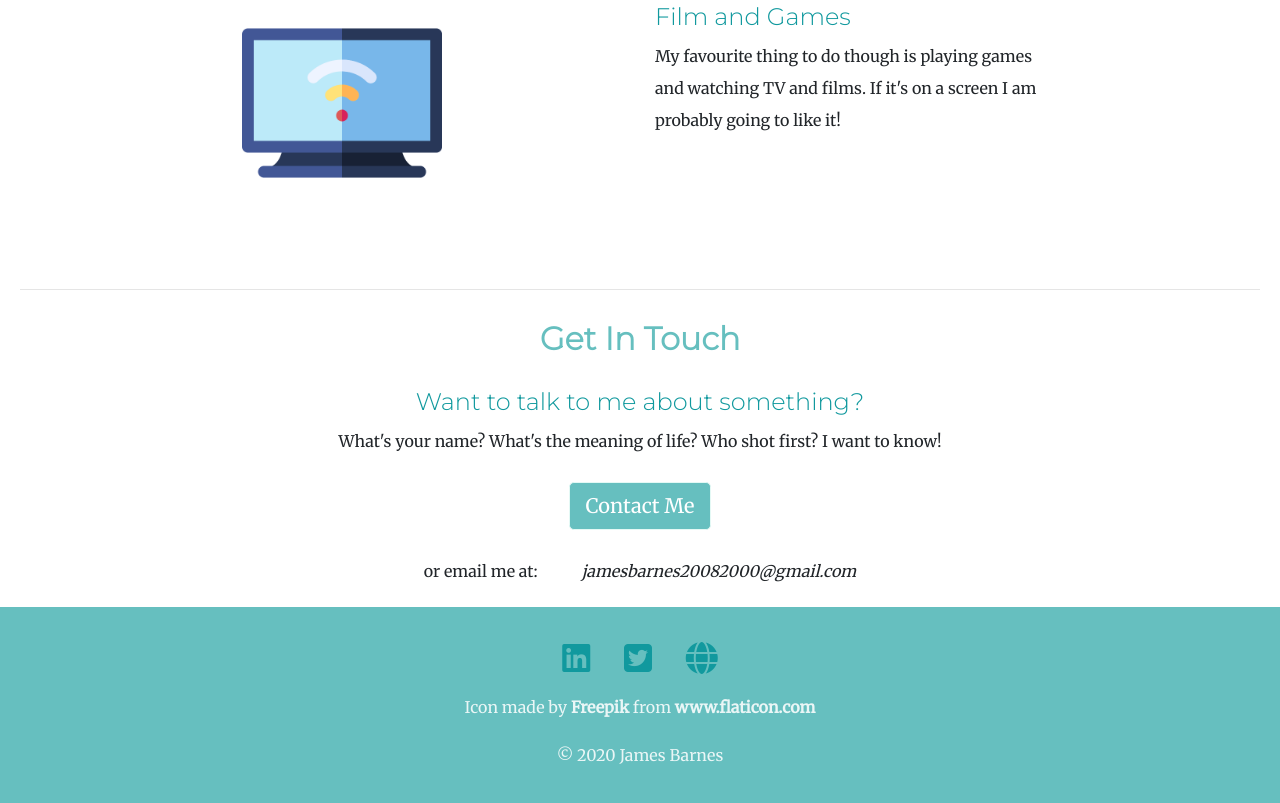
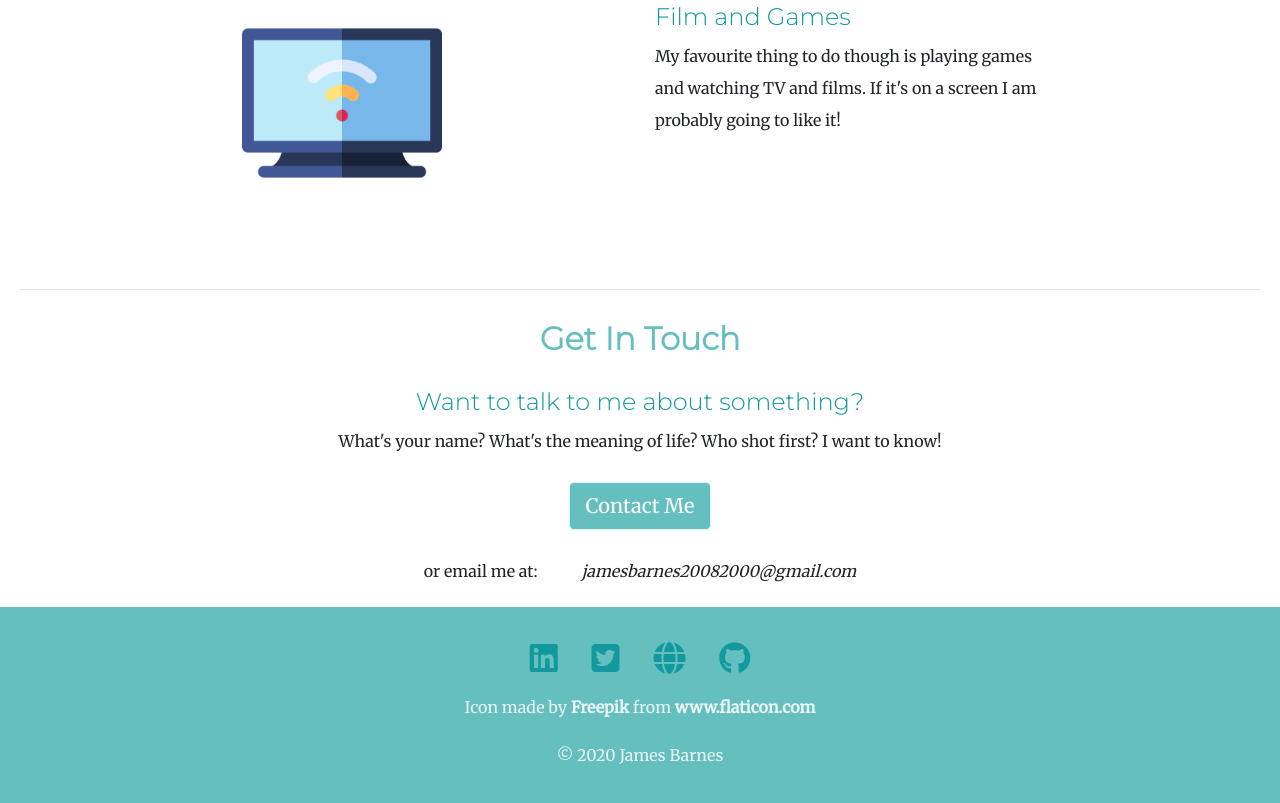
Before and after one commit to JamesBarnes48/PersonalSite, a plain HTML site: page index.html in a window 1280 px wide. Shown: the part 3002-3805 px from the top of the page. Drawn offline with nearby package versions, Linux system fonts and the light colour scheme.

Commit message:
v2.32
Added github link to footer

```diff
--- a/index.html
+++ b/index.html
@@ -196,6 +196,7 @@
     <a class="footer-link" href="https://www.linkedin.com/in/james-barnes-6406821b1/"><i class="fab fa-linkedin"></i></a>
     <a class="footer-link" href="https://twitter.com/"><i class="fab fa-twitter-square"></i></a>
     <a class="footer-link" href="index.html"><i class="fas fa-globe"></i></a>
+    <a class="footer-link" href="https://github.com/JamesBarnes48"><i class="fab fa-github"></i></a>
     <p>Icon made by <a class="footer-embedded-link" href="https://www.flaticon.com/authors/freepik" title="Freepik">Freepik</a> from <a class="footer-embedded-link" href="https://www.flaticon.com/" title="Flaticon"> www.flaticon.com</a></p>
     <p>© 2020 James Barnes</p>
   </div>
```
Also changed, not shown: showcase.html (+1 -0 lines).
